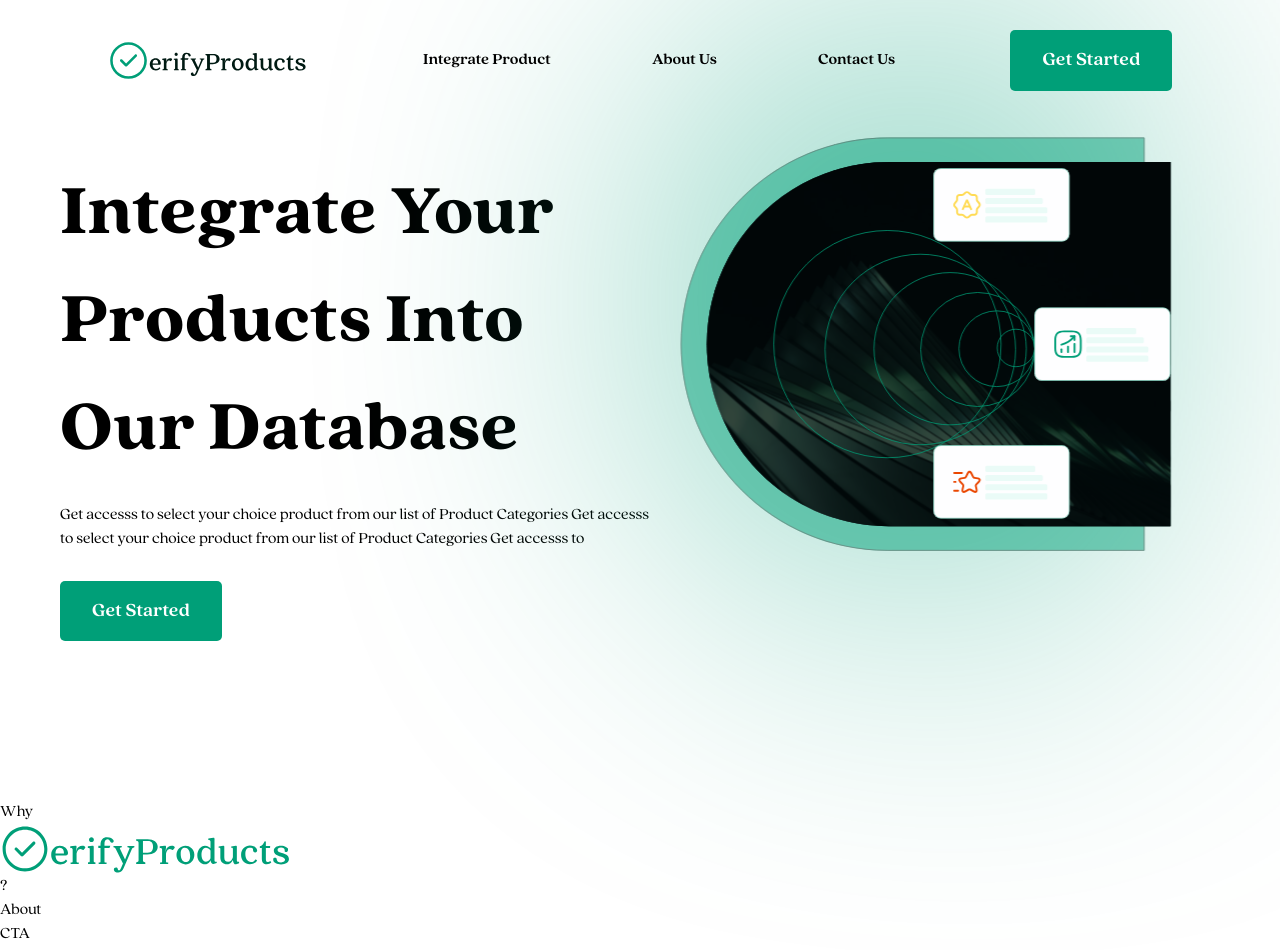
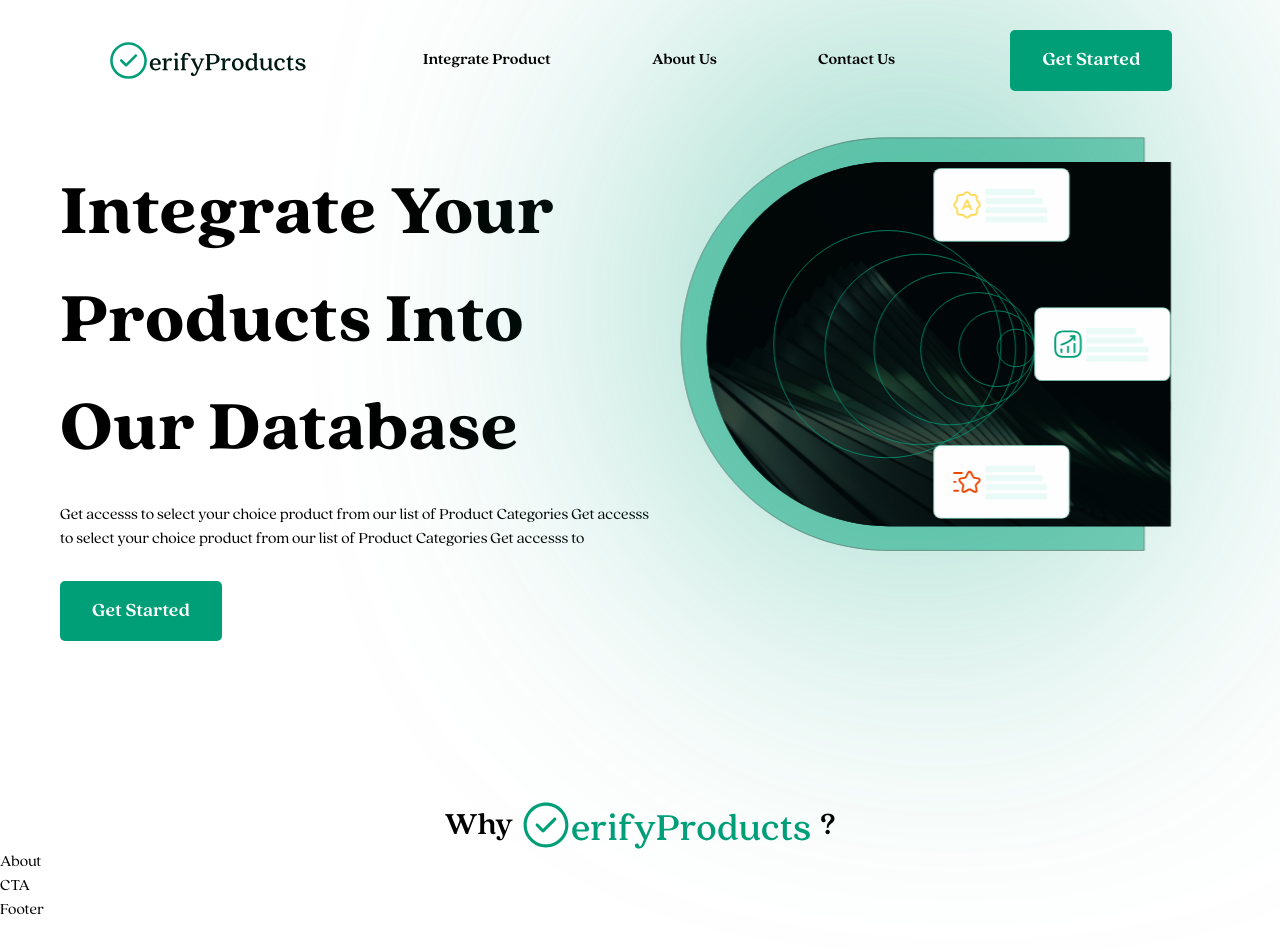
Before and after one commit to Verify-App-TUTN/VerifyProduct, a React (Create React App) app: page / in a window 1280 px wide. Shown: the top 950 px of the page. Built offline with nearby package versions, Linux system fonts and the light colour scheme.

Commit message:
added features components

```diff
--- a/src/components/Features/index.module.css
+++ b/src/components/Features/index.module.css
@@ -1 +1,16 @@
+.Features .Features__heading {
+  display: flex;
+  font-size: 2rem;
+  font-weight: 700;
+  align-items: center;
+  gap: 0.5rem;
+  width: fit-content;
+  margin-inline: auto;
+}
+.Features .Features__heading .Features__heading h3 {
+  color: #000;
+  text-align: center;
+  margin-bottom: 2rem;
+}
+
 /*# sourceMappingURL=index.module.css.map */
--- a/src/components/Features/index.module.scss
+++ b/src/components/Features/index.module.scss
@@ -0,0 +1,16 @@
+.Features {
+  .Features__heading {
+    display: flex;
+    font-size: 2rem;
+    font-weight: 700;
+    align-items: center;
+    gap: 0.5rem;
+    width: fit-content;
+    margin-inline: auto;
+    .Features__heading h3 {
+      color: #000;
+      text-align: center;
+      margin-bottom: 2rem;
+    }
+  }
+}
```
Also changed, not shown: 1 other file (tests, documents, lock files or other folders).
